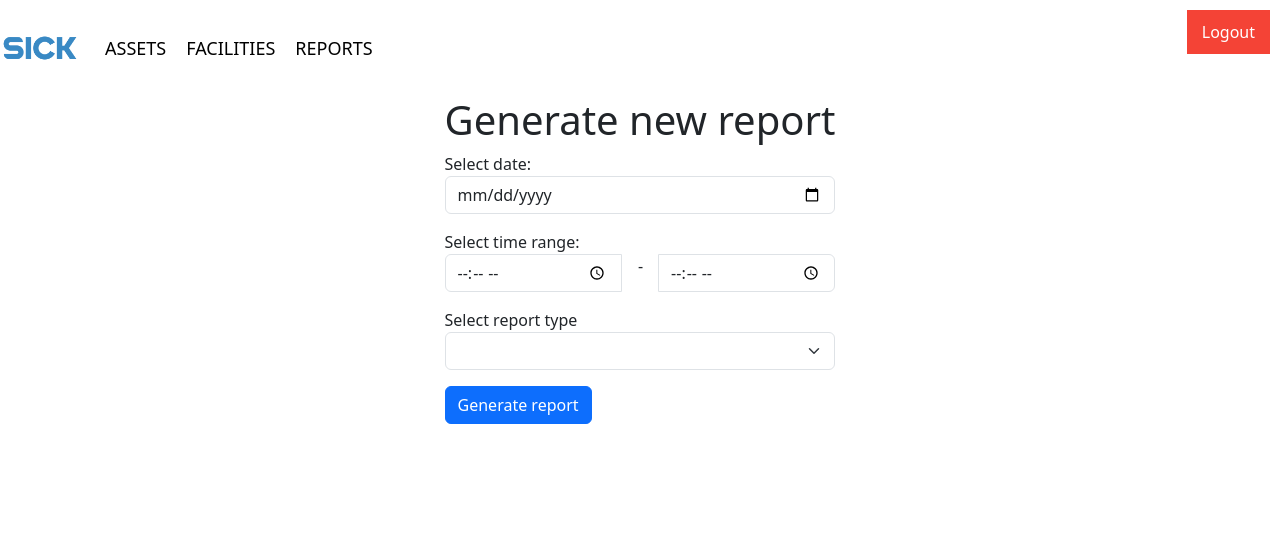
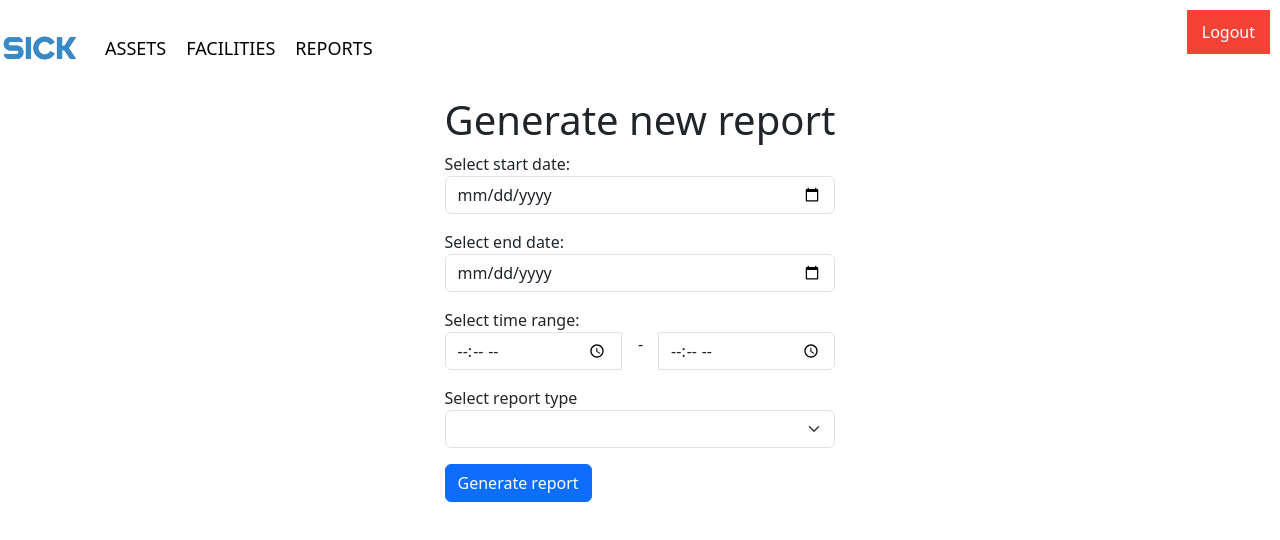
Before and after one commit to bglibota/-WEB-IndoorLocalization-CleanCoders, an Angular app: page /reports in a window 1280 px wide. Shown: the top 540 px of the page. Built offline with nearby package versions, Linux system fonts and the light colour scheme; sample sign-in values are in the browser's storage.

Commit message:
Add HeatmapReport route

```diff
--- a/src/app/Pages/reports/reports.component.html
+++ b/src/app/Pages/reports/reports.component.html
@@ -14,24 +14,28 @@
             <h1>Generate new report</h1>
             <!-- Date selection -->
             <div class="mb-3">
-                <label for="date">Select date:</label>
-                <input class="form-control" type="date" [(ngModel)]="date" id="date" name="date">
+                <label for="date">Select start date:</label>
+                <input class="form-control" type="date" [(ngModel)]="startDate" id="date" name="date">
+            </div>
+            <div class="mb-3">
+                <label for="date">Select end date:</label>
+                <input class="form-control" type="date" [(ngModel)]="endDate" id="date" name="date">
             </div>
             <!--Time range selection-->
             <div class="mb-3">
                 <label for="time">Select time range:</label>
                 <div class="input-group">
-                    <input class="form-control" type="time" [(ngModel)]="timeFrom" name="time">
+                    <input class="form-control" type="time" [(ngModel)]="startTime" name="time">
                     <div class="ms-3 me-3">-</div>
-                    <input class="form-control" type="time" [(ngModel)]="timeUntil" id="timeUntil" name="timeUntil">
+                    <input class="form-control" type="time" [(ngModel)]="endTime" id="timeUntil" name="timeUntil">
                 </div>
             </div>
             <div class="mb-3">
                 <label for="type">Select report type</label>
                 <select class="form-select" [(ngModel)]="reportType" id="type" name="type">
-                    <option value="1">Heatmap report</option>
+                    <option value="heatmap">Heatmap report</option>
                     <option value="2">Zone report</option>
-                  <!--  <option value="3">Optimization report (not available yet)</option>-->
+                   <option value="3" >Optimization report (not available yet)</option>
                 </select>
             </div>
             <div></div>
--- a/src/app/Pages/reports/reports.component.ts
+++ b/src/app/Pages/reports/reports.component.ts
@@ -1,5 +1,6 @@
 import { Component } from '@angular/core';
 import { FormsModule } from '@angular/forms';
+import { Router } from '@angular/router';
 
 @Component({
   selector: 'app-reports',
@@ -10,15 +11,21 @@ import { FormsModule } from '@angular/forms';
 })
 export class ReportsComponent {
 reportType: any;
-generateReport() {
-throw new Error('Method not implemented.');
-}
-  date: Date = new Date();
-  timeFrom: Date = new Date();
-  timeUntil: Date = new Date();
 
-  constructor() { }
+  startDate: Date = new Date();
+  endDate: Date = new Date();
+  startTime: Date = new Date();
+  endTime: Date = new Date();
 
+  constructor(private router: Router) { }
+
+  generateReport() {
+    if(this.reportType === 'heatmap') {
+      this.router.navigate(['/heatmapreport/', this.startDate, this.endDate, this.startTime, this.endTime]);
+    } else if(this.reportType === 'bar') {
+
+    }
+  }
   ngOnInit() {
   }
 }
--- a/src/app/app.routes.ts
+++ b/src/app/app.routes.ts
@@ -5,11 +5,13 @@ import { ReportsComponent } from './Pages/reports/reports.component';
 import { LoginComponent } from './Pages/login/login.component';
 import { RegisterComponent } from './Pages/register/register.component';
 import { authGuard } from './guards/auth.guard';
+import { HeatmapReportComponent } from './Pages/reports/HeatmapReport/heatmapreport.component';
 
 export const routes: Routes = [
     { path: '', redirectTo: '/login', pathMatch: 'full' },
     { path: 'login', component: LoginComponent },
     { path: 'register', component: RegisterComponent },
+    { path: 'heatmapreport/:startDate/:endDate/:startTime/:endTime', component: HeatmapReportComponent  },
     {path: 'assets', component: AssetsComponent, canActivate: [authGuard]},
     {path: 'facilities', component: FacilitiesComponent, canActivate: [authGuard]},
     {path: 'reports', component: ReportsComponent, canActivate: [authGuard]},
```
Also changed, not shown: src/app/services/reportGenerator.service.ts (added, +17 -0 lines).
